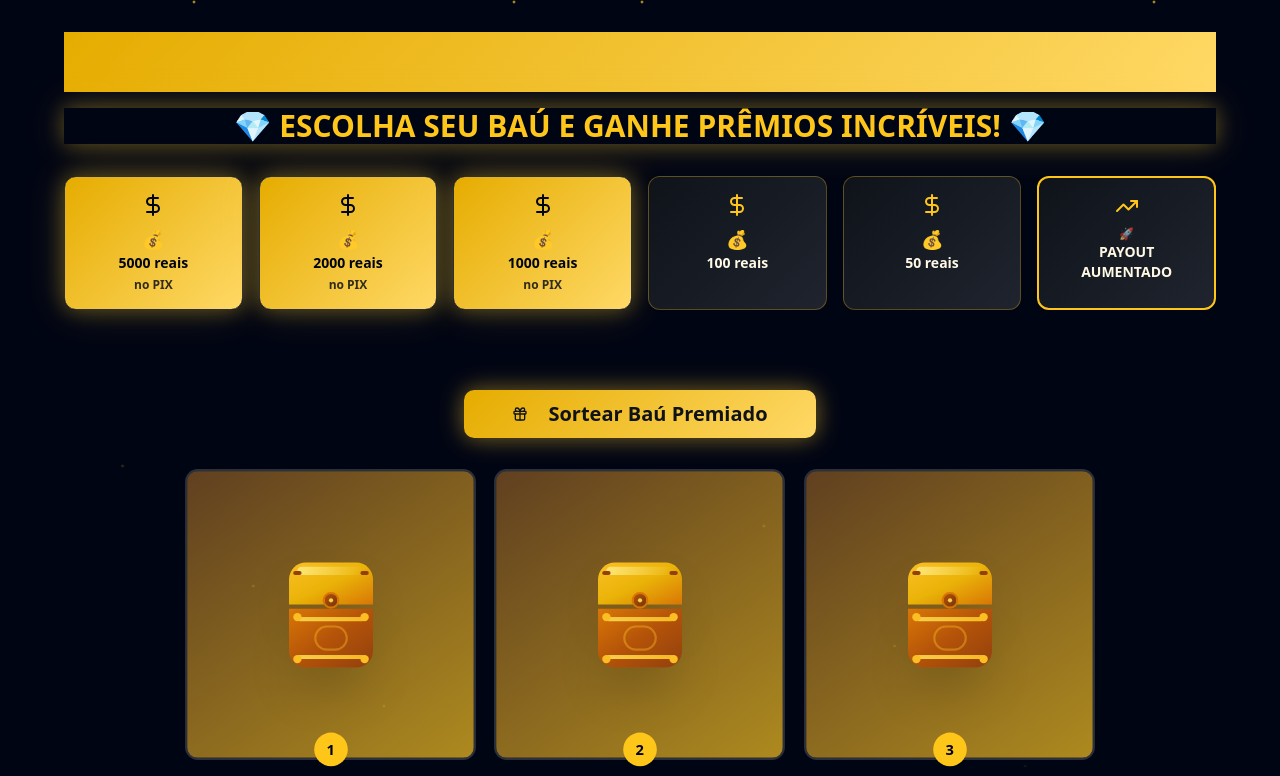
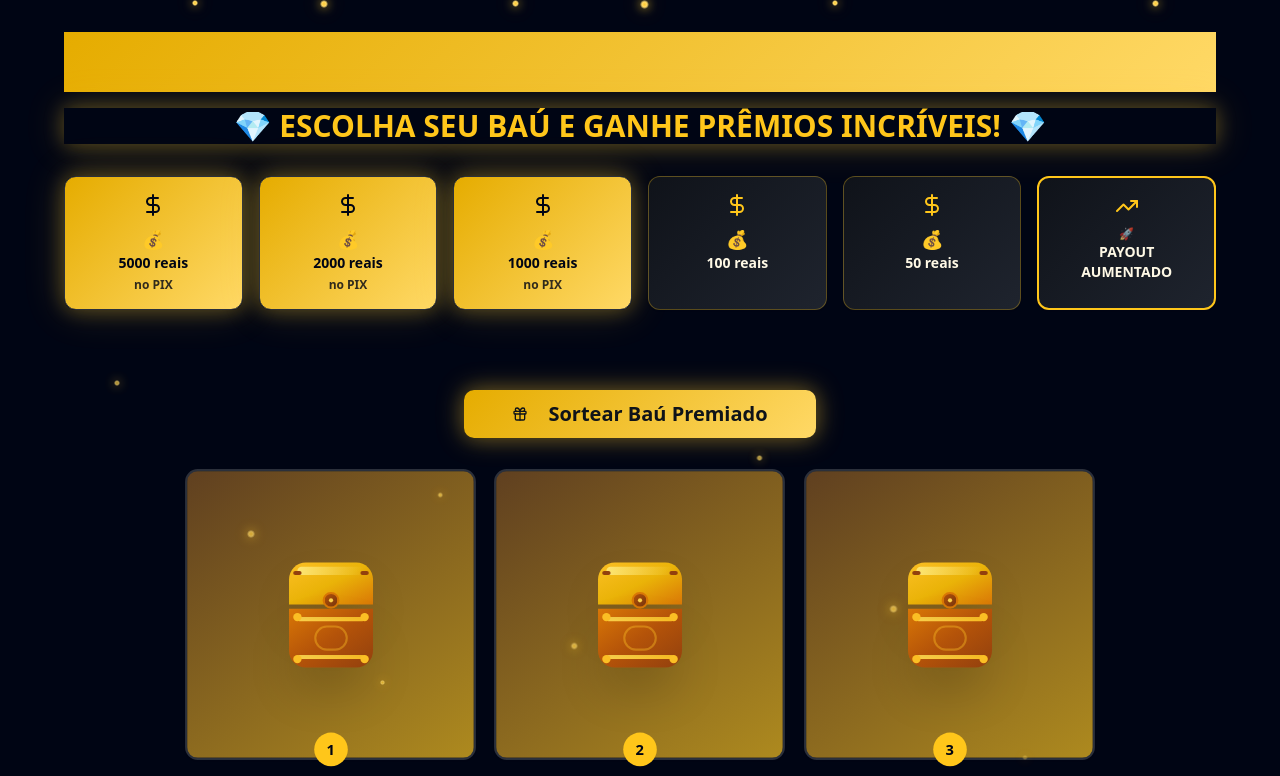
Before and after one commit to YanGuilhermeDev/bau-pix-sorteio, a React (Vite) app: page / in a window 1280 px wide. Shown: the top 776 px of the page. Built offline with nearby package versions, Linux system fonts and the light colour scheme.

Commit message:
Make golden balls more visible
Make the golden balls animation more visible on the landing page.

```diff
--- a/src/index.css
+++ b/src/index.css
@@ -135,13 +135,13 @@
     opacity: 0;
   }
   10% {
-    opacity: 0.3;
+    opacity: 0.7;
   }
   90% {
-    opacity: 0.3;
+    opacity: 0.7;
   }
   100% {
-    transform: translateY(-100px) translateX(-20px);
+    transform: translateY(-100px) translateX(-30px);
     opacity: 0;
   }
 }
@@ -187,20 +187,26 @@
 
 .particle {
   position: absolute;
-  width: 4px;
-  height: 4px;
-  background: radial-gradient(circle, hsl(var(--gold)) 0%, transparent 70%);
+  width: 8px;
+  height: 8px;
+  background: radial-gradient(circle, hsl(var(--gold)) 0%, hsl(var(--gold-light)) 40%, transparent 80%);
   border-radius: 50%;
-  animation: float-up 15s linear infinite;
+  animation: float-up 12s linear infinite;
+  box-shadow: 0 0 10px hsl(var(--gold) / 0.6), 0 0 20px hsl(var(--gold) / 0.3);
 }
 
-.particle:nth-child(1) { left: 10%; animation-delay: 0s; }
-.particle:nth-child(2) { left: 20%; animation-delay: 2s; }
-.particle:nth-child(3) { left: 30%; animation-delay: 4s; }
-.particle:nth-child(4) { left: 40%; animation-delay: 6s; }
-.particle:nth-child(5) { left: 50%; animation-delay: 8s; }
-.particle:nth-child(6) { left: 60%; animation-delay: 1s; }
-.particle:nth-child(7) { left: 70%; animation-delay: 3s; }
-.particle:nth-child(8) { left: 80%; animation-delay: 5s; }
-.particle:nth-child(9) { left: 90%; animation-delay: 7s; }
-.particle:nth-child(10) { left: 15%; animation-delay: 9s; }
+.particle:nth-child(1) { left: 10%; animation-delay: 0s; width: 6px; height: 6px; }
+.particle:nth-child(2) { left: 20%; animation-delay: 2s; width: 8px; height: 8px; }
+.particle:nth-child(3) { left: 30%; animation-delay: 4s; width: 5px; height: 5px; }
+.particle:nth-child(4) { left: 40%; animation-delay: 6s; width: 7px; height: 7px; }
+.particle:nth-child(5) { left: 50%; animation-delay: 8s; width: 9px; height: 9px; }
+.particle:nth-child(6) { left: 60%; animation-delay: 1s; width: 6px; height: 6px; }
+.particle:nth-child(7) { left: 70%; animation-delay: 3s; width: 8px; height: 8px; }
+.particle:nth-child(8) { left: 80%; animation-delay: 5s; width: 5px; height: 5px; }
+.particle:nth-child(9) { left: 90%; animation-delay: 7s; width: 7px; height: 7px; }
+.particle:nth-child(10) { left: 15%; animation-delay: 9s; width: 6px; height: 6px; }
+.particle:nth-child(11) { left: 25%; animation-delay: 11s; width: 8px; height: 8px; }
+.particle:nth-child(12) { left: 35%; animation-delay: 1.5s; width: 5px; height: 5px; }
+.particle:nth-child(13) { left: 45%; animation-delay: 3.5s; width: 7px; height: 7px; }
+.particle:nth-child(14) { left: 55%; animation-delay: 5.5s; width: 9px; height: 9px; }
+.particle:nth-child(15) { left: 65%; animation-delay: 7.5s; width: 6px; height: 6px; }
--- a/src/pages/Index.tsx
+++ b/src/pages/Index.tsx
@@ -55,7 +55,7 @@ const Index = () => {
     <div className="min-h-screen bg-background relative">
       {/* Partículas flutuantes */}
       <div className="floating-particles">
-        {Array.from({ length: 10 }, (_, index) => (
+        {Array.from({ length: 15 }, (_, index) => (
           <div key={index} className="particle"></div>
         ))}
       </div>
```
